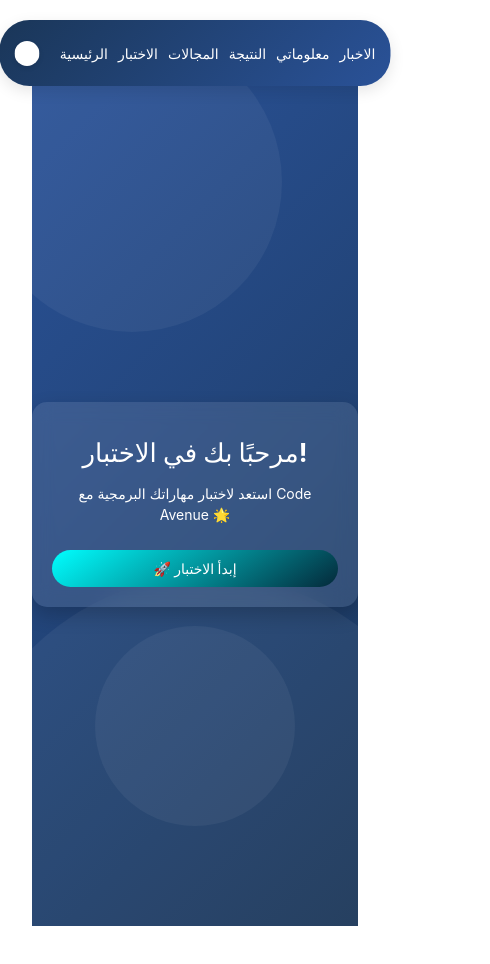
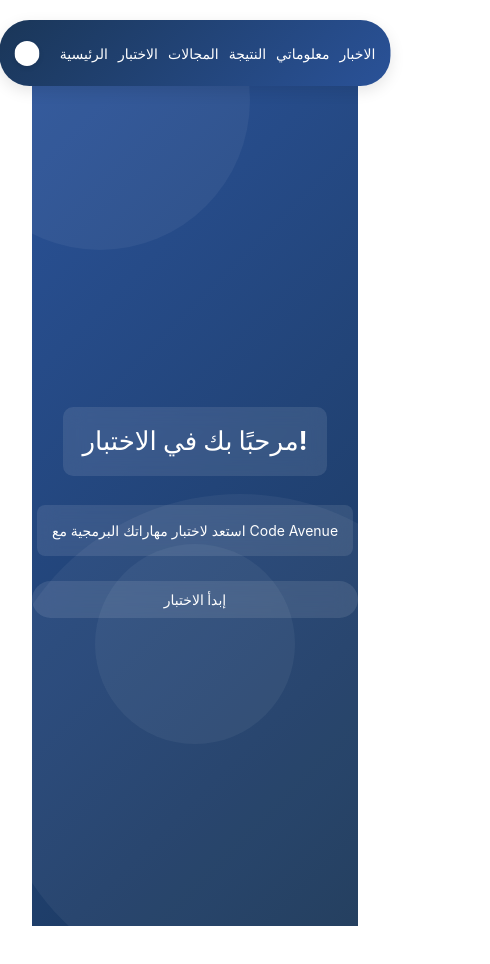
Before and after one commit to programmermuhannad1/test, a Vue app: page /Welcome in a window 390 px wide. Shown: the top 964 px of the page, 490 px wide, since content can reach past the window. Built offline with nearby package versions, Linux system fonts and the light colour scheme.

Commit message:
Initial commit

```diff
--- a/src/views/News.vue
+++ b/src/views/News.vue
@@ -7,34 +7,50 @@
         <input
           type="text"
           v-model="searchQuery"
-          placeholder="🔍 ابحث عن الأخبار..."
+          placeholder=" ابحث عن الأخبار..."
           class="search-box"
         />
       </div>
     </div>
 
-    <h2 class="title">📰 آخر الأخبار التقنية</h2>
+    <h2 class="title"> آخر الأخبار التقنية</h2>
 
     <div v-if="loading && page === 1" class="loading">جاري التحميل...</div>
+    <div v-if="errorMessage" class="error">⚠️ {{ errorMessage }}</div>
 
-    <div v-else class="articles-container">
-      <div v-for="(article, index) in filteredNews" :key="index" class="article-card">
+    <div v-else>
+      <div class="categories-container">
+        <button
+          v-for="category in categories"
+          :key="category"
+          @click="filterByCategory(category)"
+          :class="{ 'active-category': selectedCategory === category }"
+          class="category-button">
+          {{ category }}
+        </button>
+      </div>
+
+      <div v-if="news.length === 0 && !loading" class="no-news"> لا توجد أخبار متاحة حاليًا.</div>
+
+      <div class="articles-container">
+        <div v-for="(article, index) in filteredNews" :key="index" class="article-item">
           <div class="article-image-container">
             <img v-if="article.urlToImage" :src="article.urlToImage" class="article-image" alt="news image" />
-          <img v-else src="https://via.placeholder.com/150" class="article-image" alt="Placeholder image" />
+            <img v-else src="https://via.placeholder.com/300" class="article-image" alt="Placeholder image" />
           </div>
           <div class="article-content">
             <h3 class="article-title">{{ article.title }}</h3>
             <p class="article-description">{{ article.description }}</p>
-        </div>
             <div class="read-more-container">
               <a :href="article.url" target="_blank" class="article-link">اقرأ المزيد</a>
             </div>
           </div>
         </div>
+      </div>
+    </div>
 
     <div v-if="!loading && news.length > 0" class="load-more-container">
-      <button @click="loadMoreNews" class="load-more-btn">🔄 تحميل المزيد</button>
+      <button @click="loadMoreNews" class="load-more-btn"> تحميل المزيد</button>
     </div>
   </div>
 </template>
@@ -46,111 +62,191 @@ export default {
   setup() {
     const news = ref([]);
     const loading = ref(false);
+    const errorMessage = ref("");
     const searchQuery = ref("");
     const page = ref(1);
-    const pageSize = 20;
+    const selectedCategory = ref("All News");
+    const categories = [
+      "All News", "Artificial Intelligence", "Cybersecurity", "Programming and Software Development", "Cloud Computing", "Space and Astronomy", "Emerging Technologies"
+    ];
 
-    const fetchNews = async () => {
+    const fetchNews = async (category = "technology", page = 1) => {
       loading.value = true;
+      errorMessage.value = "";
+      let apiCategory = "technology"; // القيمة الافتراضية
+
+      // تحويل التصنيفات إلى القيم التي يدعمها API
+      if (category === "Artificial Intelligence") {
+        apiCategory = "technology";
+      } else if (category === "Cybersecurity") {
+        apiCategory = "technology";
+      } else if (category === "Programming and Software Development") {
+        apiCategory = "technology";
+      } else if (category === "Cloud Computing") {
+        apiCategory = "technology";
+      } else if (category === "Space and Astronomy") {
+        apiCategory = "science";
+      } else if (category === "Emerging Technologies") {
+        apiCategory = "technology";
+      } else if (category === "All News") {
+        apiCategory = "technology";
+      }
+
       try {
         const response = await fetch(
-          `https://newsapi.org/v2/everything?q=tesla&from=2025-02-12&sortBy=publishedAt&apiKey=1c2ecdeba1734a91abac029b03aceebd`
+          `https://newsapi.org/v2/top-headlines?category=${apiCategory}&language=en&country=us&apiKey=1c2ecdeba1734a91abac029b03aceebd&page=${page}`
         );
         const data = await response.json();
-        news.value = [...news.value, ...data.articles];
+
+        if (data.status !== "ok") {
+          throw new Error(data.message || "حدث خطأ أثناء جلب الأخبار");
+        }
+
+        news.value = page === 1 ? data.articles : [...news.value, ...data.articles];
+        if (news.value.length === 0) {
+          errorMessage.value = "⚠️ لا توجد أخبار متاحة حاليًا.";
+        }
       } catch (error) {
-        console.error("خطأ في جلب الأخبار:", error);
+        errorMessage.value = `⚠️ خطأ: ${error.message}`;
       } finally {
         loading.value = false;
       }
     };
 
-    onMounted(fetchNews);
+    onMounted(() => fetchNews());
 
     const loadMoreNews = () => {
       page.value += 1;
-      fetchNews();
+      fetchNews(selectedCategory.value, page.value);
     };
 
-    const filteredNews = computed(() =>
-      news.value.filter(
-        (article) =>
+    const filterByCategory = (category) => {
+      selectedCategory.value = category;
+      page.value = 1; // reset page number when changing category
+      fetchNews(category, page.value);
+    };
+
+    const filteredNews = computed(() => {
+      return news.value.filter((article) => {
+        return (
           article.title.toLowerCase().includes(searchQuery.value.toLowerCase()) ||
-          (article.description &&
-            article.description.toLowerCase().includes(searchQuery.value.toLowerCase()))
-      )
+          (article.description && article.description.toLowerCase().includes(searchQuery.value.toLowerCase()))
         );
+      });
+    });
 
-    return { news, loading, searchQuery, filteredNews, loadMoreNews, page };
+    return { news, loading, errorMessage, searchQuery, filteredNews, loadMoreNews, page, selectedCategory, categories, filterByCategory };
   },
 };
 </script>
+<style>
+body {
+  margin: 0;
+  padding: 0;
+}
 
-<style>
 .page-container {
-  font-family: 'Helvetica Neue', Helvetica, Arial, sans-serif;
-  color: #333;
-  padding: 20px;
+  font-family: 'Segoe UI', Tahoma, Geneva, Verdana, sans-serif;
+  width: 100vw;
+  height: 100vh;
+  background-color: #f4f7f9;
 }
 
 .top-background {
   background: linear-gradient(135deg, #6a11cb, #2575fc);
-  height: 300px;
+  height: 150px;
   width: 100%;
-  border-radius: 10px;
+  position: relative;
+  border-radius: 0 0 20px 20px;
   margin-bottom: 20px;
-  box-shadow: 0 4px 8px rgba(0, 0, 0, 0.1);
 }
 
 .search-wrapper {
   display: flex;
   justify-content: center;
   margin-bottom: 20px;
+  padding: 0 20px;
 }
 
 .search-container {
-  width: 80%;
-  max-width: 600px;
+  width: 100%;
+  background-color: white;
+  border-radius: 25px;
+  overflow: hidden;
+  box-shadow: 0 4px 8px rgba(0, 0, 0, 0.1);
 }
 
 .search-box {
   width: 100%;
-  padding: 12px 20px;
-  border: 1px solid #ddd;
-  border-radius: 25px;
+  padding: 15px 20px;
+  border: none;
   font-size: 16px;
-  box-shadow: 0 2px 4px rgba(0, 0, 0, 0.1);
   outline: none;
+  background-color: transparent;
 }
 
 .title {
   text-align: center;
+  color: #333;
   margin-bottom: 20px;
-  color: #4a90e2;
+}
+
+.loading, .error, .no-news {
+  text-align: center;
+  margin-top: 20px;
 }
 
 .loading {
-  text-align: center;
-  margin-top: 50px;
-  font-size: 18px;
-  color: #777;
+  color: #007bff;
+}
+
+.error {
+  color: #ff4d4d;
+}
+
+.no-news {
+  color: #999;
+}
+
+.categories-container {
+  display: flex;
+  justify-content: center;
+  flex-wrap: wrap;
+  margin-bottom: 20px;
+}
+
+.category-button {
+  background-color: #e9ecef;
+  border: none;
+  padding: 10px 15px;
+  margin: 5px;
+  border-radius: 20px;
+  cursor: pointer;
+  transition: background-color 0.3s ease;
+  color: #333;
+}
+
+.category-button:hover, .active-category {
+  background-color: #007bff;
+  color: white;
 }
 
 .articles-container {
   display: grid;
   grid-template-columns: repeat(auto-fit, minmax(300px, 1fr));
   gap: 20px;
+  padding: 0 20px;
 }
 
-.article-card {
-  background-color: #fff;
+.article-item {
+  background-color: white;
   border-radius: 10px;
+  overflow: hidden;
   box-shadow: 0 4px 8px rgba(0, 0, 0, 0.1);
-  overflow: hidden;
   transition: transform 0.3s ease;
 }
 
-.article-card:hover {
+.article-item:hover {
   transform: translateY(-5px);
 }
 
@@ -170,52 +266,40 @@ export default {
 }
 
 .article-title {
-  font-size: 20px;
   margin-bottom: 10px;
   color: #333;
 }
 
 .article-description {
-  font-size: 16px;
   color: #666;
+  margin-bottom: 15px;
 }
 
 .read-more-container {
-  padding: 10px 20px 20px;
   text-align: right;
 }
 
 .article-link {
-  background-color: #4a90e2;
-  color: #fff;
-  padding: 10px 20px;
-  border-radius: 20px;
+  color: #007bff;
   text-decoration: none;
-  transition: background-color 0.3s ease;
-}
-
-.article-link:hover {
-  background-color: #357abd;
 }
 
 .load-more-container {
   text-align: center;
-  margin-top: 30px;
+  margin-top: 20px;
 }
 
 .load-more-btn {
-  background-color: #4a90e2;
-  color: #fff;
-  padding: 12px 30px;
+  background-color: #007bff;
+  color: white;
   border: none;
+  padding: 10px 20px;
   border-radius: 25px;
-  font-size: 16px;
   cursor: pointer;
   transition: background-color 0.3s ease;
 }
 
 .load-more-btn:hover {
-  background-color: #357abd;
+  background-color: #0056b3;
 }
-
 </style>
--- a/src/views/Welcome.vue
+++ b/src/views/Welcome.vue
@@ -1,20 +1,15 @@
 <template>
-  <div class="welcome">
-    <!-- رسالة الترحيب -->
-    <div class="welcome-card">
-      <h1>مرحبًا بك في الاختبار!</h1>
-      <p>استعد لاختبار مهاراتك البرمجية مع Code Avenue 🌟</p>
-      <!-- زر بدء الاختبار -->
-      <button @click="startExam" class="start-button">🚀 إبدأ الاختبار</button>
-    </div>
+  <body>
+    <h1>مرحبًا بك في الاختبار!</h1>
+    <p>استعد لاختبار مهاراتك البرمجية مع Code Avenue </p>
+    <button @click="startExam" class="start-button"> إبدأ الاختبار</button>
 
-    <!-- تأثير خلفية -->
     <div class="background-circles">
       <div class="circle circle1"></div>
       <div class="circle circle2"></div>
       <div class="circle circle3"></div>
     </div>
-  </div>
+  </body>
 </template>
 
 <script>
@@ -29,46 +24,39 @@ export default {
 </script>
 
 <style scoped>
+/* إزالة الهوامش والحواف البيضاء */
 html, body {
   margin: 0;
   padding: 0;
   width: 100%;
   height: 100%;
-  overflow: hidden;
+  overflow: hidden; /* لمنع ظهور أشرطة التمرير */
+  display: flex; /* لترتيب المحتوى في المنتصف */
+  flex-direction: column; /* لترتيب العناصر عمودياً */
+  justify-content: center; /* لترتيب المحتوى في المنتصف عمودياً */
+  align-items: center; /* لترتيب المحتوى في المنتصف أفقياً */
+  color: white; /* لون النص */
+  text-align: center; /* توسيط النص */
+  background: linear-gradient(135deg, #2a5298, #1a3658); /* خلفية زجاجية */
 }
 
-.welcome {
-  position: relative;
-  width: 100%;
-  height: 100vh;
-  display: flex;
-  justify-content: center;
-  align-items: center;
-  color: white;
-  text-align: center;
-  background: linear-gradient(135deg, #2a5298, #1a3658);
-  overflow: hidden;
+/* أنماط المحتوى */
+h1 {
+  font-size: 40px;
+  margin-bottom: 15px;
+  background: rgba(255, 255, 255, 0.1); /* إضافة خلفية زجاجية للعناوين */
+  backdrop-filter: blur(10px); /* إضافة تأثير الضبابية */
+  padding: 20px;
+  border-radius: 10px;
 }
 
-.welcome-card {
-  z-index: 2;
-  background: rgba(255, 255, 255, 0.1);
-  backdrop-filter: blur(10px);
-  padding: 40px;
-  border-radius: 15px;
-  box-shadow: 0 8px 20px rgba(0,0,0,0.2);
-  max-width: 600px;
-  width: 90%;
-}
-
-.welcome-card h1 {
-  font-size: 40px;
-  margin-bottom: 15px;
-}
-
-.welcome-card p {
+p {
   font-size: 18px;
   margin-bottom: 25px;
+  background: rgba(255, 255, 255, 0.1); /* إضافة خلفية زجاجية للفقرات */
+  backdrop-filter: blur(10px); /* إضافة تأثير الضبابية */
+  padding: 15px;
+  border-radius: 8px;
 }
 
 .start-button {
@@ -81,6 +69,8 @@ html, body {
   cursor: pointer;
   border-radius: 25px;
   transition: transform 0.3s ease, box-shadow 0.3s ease;
+  background: rgba(255, 255, 255, 0.1); /* إضافة خلفية زجاجية للأزرار */
+  backdrop-filter: blur(10px); /* إضافة تأثير الضبابية */
 }
 
 .start-button:hover {
@@ -88,6 +78,7 @@ html, body {
   box-shadow: 0 10px 15px rgba(0,0,0,0.3);
 }
 
+/* أنماط الدوائر */
 .background-circles .circle {
   position: absolute;
   border-radius: 50%;
@@ -117,10 +108,10 @@ html, body {
 }
 
 @media (max-width: 768px) {
-  .welcome-card h1 {
+  h1 {
     font-size: 32px;
   }
-  .welcome-card p {
+  p {
     font-size: 16px;
   }
   .start-button {
@@ -130,13 +121,10 @@ html, body {
 }
 
 @media (max-width: 480px) {
-  .welcome-card {
-    padding: 20px;
-  }
-  .welcome-card h1 {
+  h1 {
     font-size: 26px;
   }
-  .welcome-card p {
+  p {
     font-size: 14px;
   }
   .start-button {
```
Also changed, not shown: src/views/news.json (added, +23 -0 lines). Lines whose indentation alone changed are shown as unchanged.
